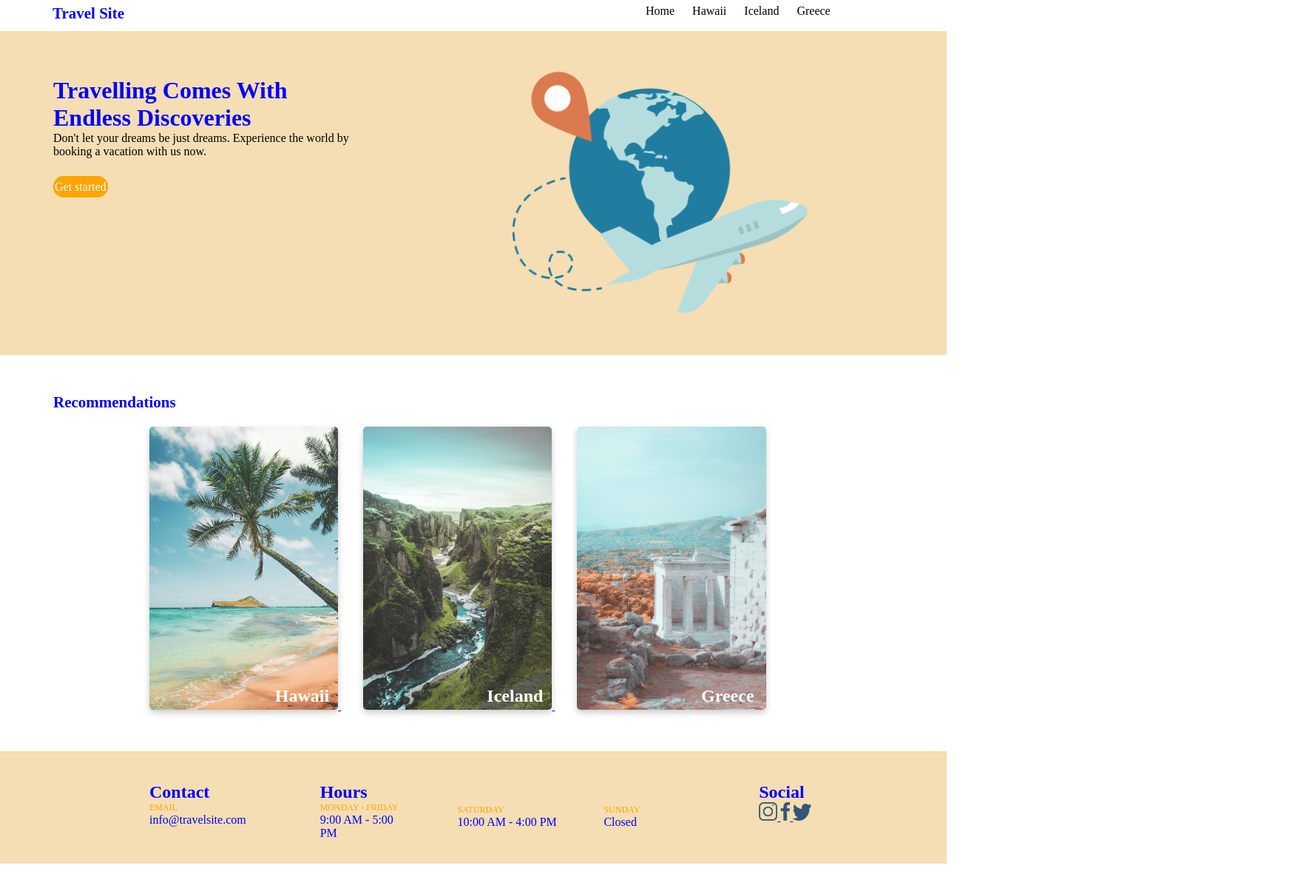
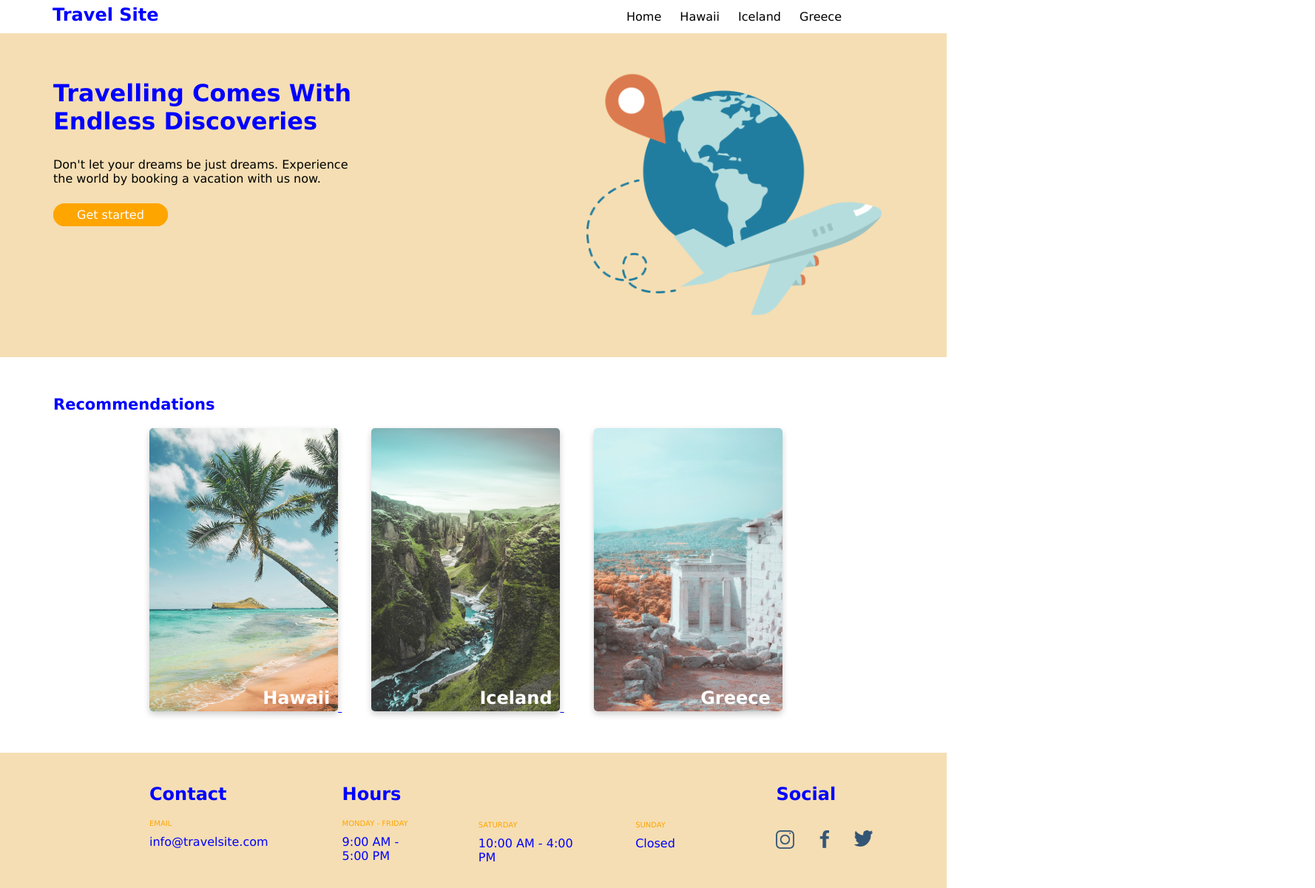
Before and after one commit to andrewssito/Git-demo, a plain HTML site: page index.html in a window 1280 px wide. Shown: the whole page at 74% size, 1778 px wide, since content can reach past the window. Before the commit the page ends 1168 px from the top, so only its background shows below. Drawn offline with Linux system fonts and the light colour scheme.

Commit message:
home page spacing FIXED YEA

```diff
--- a/css/global.css
+++ b/css/global.css
@@ -2,6 +2,7 @@
 * {
     margin: 0;
     padding: 0;
+    font-family: Verdana, Geneva, Tahoma, sans-serif;
 }
 
 
@@ -21,12 +22,14 @@
 
 .nav_top-right {
     flex: 2;
+    margin-left: 600px;
+    margin-top: 7px
 }
 
 .nav_top-logo {
     color: blue;
     text-decoration: none;
-    font-size: 21px;
+    font-size: 24px;
     font-weight: bold;
     margin-left: 70px;
 }
@@ -61,22 +64,29 @@
 .footer_hours-one {
     flex: 3;
     margin-left: 100px;
+    margin-right: 70px;
 }
 
 .footer_hours-two {
     flex: 4;
-    margin-left: 60px;
+    margin-right: 60px;
     margin-top: 30px;
 }
 
 .footer_hours-three {
     flex: 5;
-    margin-left: 30px;
     margin-top: 30px;
 }
 
 .footer_social {
     flex: 6;
+}
+
+.footer_social-desc {
+    display: flex;
+    justify-content: space-evenly;
+    margin-left: -35px;
+    width: 200px;
 }
 
 .footer_headings {
@@ -87,20 +97,24 @@
 
 .footer_desc-name {
     color: orange;
-    font-size: 12px;
+    font-size: 10px;
+    margin-top: 20px;
 }
 
 .footer_desc {
     color: blue;
     font-size: 16px;
+    margin-top: 10px;
 }
 
 .footer_social-icons {
     min-width: 25px;
     max-width: 25px;
+    margin-top: 35px;
 }
 
 .footer_social-facebook {
     min-width: 13px;
     max-width: 13px;
+    margin-top: 35px;
 }
--- a/css/main.css
+++ b/css/main.css
@@ -15,14 +15,13 @@
     margin-left: 70px;
     margin-top: 60px;
     margin-bottom: 120px;
-    margin-right: 200px;
+    margin-right: 300px;
 }
 
 .home_top-section-right {
     display: inline-block;
     flex: 2;
     margin-top: 45px;
-    margin-right: -500px;
     margin-bottom: 50px;
 }
 
@@ -30,6 +29,7 @@
     font-weight: bold;
     font-size: 32px;
     color: blue;
+    margin-bottom: 30px;
 }
 
 .home_top-tagline {
@@ -43,7 +43,7 @@
     text-align: center;
     color: white;
     font-size: 16px;
-    padding: 4px 0;
+    padding: 4px 30px;
     border: 2px solid orange;
     border-radius: 24px;
     background-color: orange;
@@ -104,6 +104,6 @@
 }
 
 .home_iceland-card {
-    margin-left: 30px;
-    margin-right: 30px;
+    margin-left: 40px;
+    margin-right: 40px;
 }
--- a/index.html
+++ b/index.html
@@ -2,7 +2,6 @@
 <html>
     <head>
 
-        <link href="https://fonts.googleapis.com/css2?family=Open+Sans:ital,wght@0,300;0,400;0,600;0,700;1,400&display=swap" rel="stylesheet">
         <link rel="stylesheet" type="text/css" href="css/global.css">
         <link rel="stylesheet" type="text/css" href="css/main.css">
 
@@ -13,17 +12,17 @@
 
         <header class="nav_top-bar">
 
-            <div class="nav_top-right">
+            <div class="nav_top-left">
                 <a class="nav_top-logo" href="index.html">
                     Travel Site
                 </a>
             </div>
 
-            <div class="nav_top-left">
+            <div class="nav_top-right">
                 <a class="nav_top-links" href=" ">
                     Home
                 </a>
-                <a class="nav_top-links" href=" ">
+                <a class="nav_top-links" href="./pages/hawaii.html">
                     Hawaii
                 </a>
                 <a class="nav_top-links" href=" ">
```
Also changed, not shown: pages/hawaii.html (+79 -0 lines).
